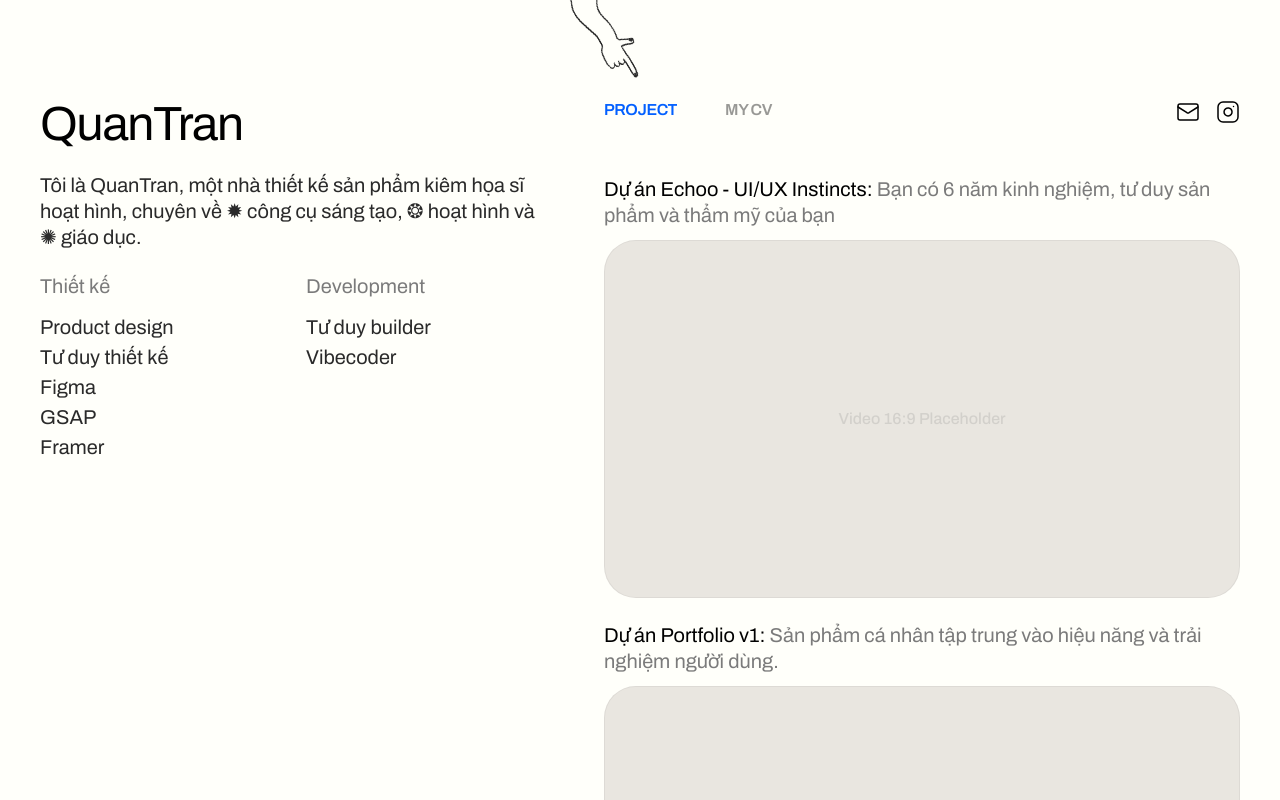
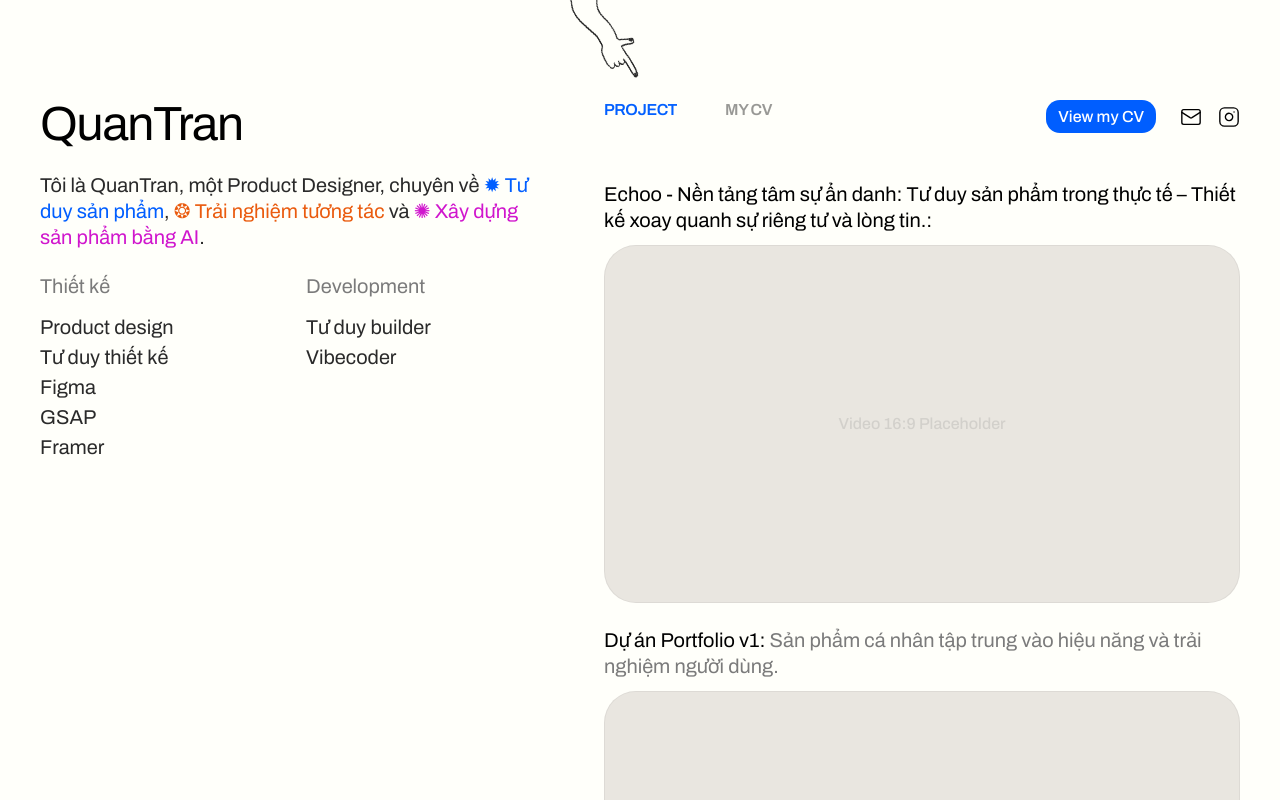
Before and after one commit to nomnom58/quans-port-2, a React (Vite) app: page /v2 in a window 1280 px wide. Shown: the top 800 px of the page. Built offline with nearby package versions, Linux system fonts and the light colour scheme.

Commit message:
thêm button view cv vào navigation

```diff
--- a/src/HomeV2.tsx
+++ b/src/HomeV2.tsx
@@ -47,9 +47,17 @@ export default function HomeV2() {
       {/* Container chính: Bỏ overflow-hidden để không cắt cánh tay */}
       <div className="mx-auto px-4 lg:px-[40px] max-w-full">
 
-        {/* Mobile Header (top 100px) */}
-        <header className="lg:hidden h-[100px] flex items-end pb-4 mb-8">
+        {/* Mobile Header */}
+        <header className="lg:hidden flex flex-col gap-6 pt-12 mb-8">
           <Navigation activeTab={activeTab} setActiveTab={setActiveTab} isMobile />
+          <div className="flex flex-wrap items-center gap-4">
+            <SocialLinks
+              email={email}
+              showMailTooltip={showMailTooltip}
+              handleCopyMail={handleCopyMail}
+              cvUrl="https://drive.google.com/drive/u/0/folders/0ByKnjKg49xuZQVFEOFZiYmhyN2c?resourcekey=0-GL2DY6N06GwWT3AHFq9Lpg"
+            />
+          </div>
         </header>
 
         <div className="flex flex-col lg:flex-row min-h-screen">
@@ -62,7 +70,7 @@ export default function HomeV2() {
 
             <div className="space-y-[24px] flex flex-col">
               <p className="text-[20px] font-normal leading-[1.3] text-[#2A2A2A]">
-                Tôi là QuanTran, một nhà thiết kế sản phẩm kiêm họa sĩ hoạt hình, chuyên về ✹ công cụ sáng tạo, ❂ hoạt hình và ✺ giáo dục.
+                Tôi là QuanTran, một Product Designer, chuyên về <span className="text-[#005EFF]">✹ Tư duy sản phẩm</span>, <span className="text-[#EA5B0E]">❂ Trải nghiệm tương tác</span> và <span className="text-[#D016CD]">✺ Xây dựng sản phẩm bằng AI</span>.
               </p>
 
               <div className="grid grid-cols-2 gap-8">
@@ -93,29 +101,12 @@ export default function HomeV2() {
             {/* Desktop Navigation */}
             <nav className="hidden lg:flex justify-between items-start mb-12">
               <Navigation activeTab={activeTab} setActiveTab={setActiveTab} />
-              <div className="flex gap-4">
-                <div className="relative">
-                  <button
-                    onClick={handleCopyMail}
-                    className="hover:scale-110 transition-transform focus:outline-none"
-                  >
-                    <Mail size={24} strokeWidth={1.5} />
-                  </button>
-                  {showMailTooltip && (
-                    <div className="absolute -bottom-10 left-1/2 -translate-x-1/2 whitespace-nowrap bg-black text-white text-[12px] px-3 py-1 rounded-md animate-in fade-in zoom-in duration-200">
-                      copied mail {email}
-                    </div>
-                  )}
-                </div>
-                <a
-                  href="https://www.instagram.com/quan.pixel/"
-                  target="_blank"
-                  rel="noopener noreferrer"
-                  className="hover:scale-110 transition-transform"
-                >
-                  <Instagram size={24} strokeWidth={1.5} />
-                </a>
-              </div>
+              <SocialLinks
+                email={email}
+                showMailTooltip={showMailTooltip}
+                handleCopyMail={handleCopyMail}
+                cvUrl="https://drive.google.com/drive/u/0/folders/0ByKnjKg49xuZQVFEOFZiYmhyN2c?resourcekey=0-GL2DY6N06GwWT3AHFq9Lpg"
+              />
             </nav>
 
             {/* TAB CONTENT: PROJECTS */}
@@ -123,8 +114,7 @@ export default function HomeV2() {
               <div className="animate-in fade-in slide-in-from-bottom-4 duration-500">
                 <section className="space-y-[24px]">
                   <ProjectItem
-                    title="Dự án Echoo - UI/UX Instincts"
-                    description="Bạn có 6 năm kinh nghiệm, tư duy sản phẩm và thẩm mỹ của bạn"
+                    title="Echoo - Nền tảng tâm sự ẩn danh: Tư duy sản phẩm trong thực tế – Thiết kế xoay quanh sự riêng tư và lòng tin."
                   />
                   <ProjectItem
                     title="Dự án Portfolio v1"
@@ -233,6 +223,49 @@ export default function HomeV2() {
   );
 }
 
+function SocialLinks({ email, showMailTooltip, handleCopyMail, cvUrl }: {
+  email: string,
+  showMailTooltip: boolean,
+  handleCopyMail: () => void,
+  cvUrl: string
+}) {
+  return (
+    <div className="flex flex-wrap items-center gap-4 sm:gap-6">
+      <a
+        href={cvUrl}
+        target="_blank"
+        rel="noopener noreferrer"
+        className="px-[12px] py-[7px] bg-[#005EFF] text-white rounded-[14px] text-[16px] font-medium hover:opacity-80 transition-all"
+      >
+        View my CV
+      </a>
+      <div className="flex items-center gap-4">
+        <div className="relative">
+          <button
+            onClick={handleCopyMail}
+            className="hover:scale-110 transition-transform focus:outline-none flex items-center"
+          >
+            <Mail size={22} strokeWidth={1.5} />
+          </button>
+          {showMailTooltip && (
+            <div className="absolute -bottom-10 left-1/2 -translate-x-1/2 whitespace-nowrap bg-black text-white text-[12px] px-3 py-1 rounded-md animate-in fade-in zoom-in duration-200 z-50">
+              copied mail {email}
+            </div>
+          )}
+        </div>
+        <a
+          href="https://www.instagram.com/quan.pixel/"
+          target="_blank"
+          rel="noopener noreferrer"
+          className="hover:scale-110 transition-transform flex items-center"
+        >
+          <Instagram size={22} strokeWidth={1.5} />
+        </a>
+      </div>
+    </div>
+  );
+}
+
 // Sub-component for Navigation with the Finger Pointer logic
 function Navigation({ activeTab, setActiveTab, isMobile }: { activeTab: string, setActiveTab: (t: 'project' | 'cv') => void, isMobile?: boolean }) {
   return (
@@ -324,25 +357,21 @@ function OtherProjectCard({ title, year, description, logo, caseStudy = "In prog
           <img src={logo} alt={title} className="w-full h-full object-contain" />
         </div>
         <div className="flex flex-col">
-          <h4 className={`text-[18px] font-medium leading-none mb-1 ${
-            isKOC ? 'text-[#0D65F2]' : isTitan ? 'text-[#3E2F0C]' : (isDimuadi || isDeFarm || isChozoi) ? 'text-[#FFFFFF]' : isBefitter ? 'text-[#A62900]' : 'text-[#000000]'
+          <h4 className={`text-[18px] font-medium leading-none mb-1 ${isKOC ? 'text-[#0D65F2]' : isTitan ? 'text-[#3E2F0C]' : (isDimuadi || isDeFarm || isChozoi) ? 'text-[#FFFFFF]' : isBefitter ? 'text-[#A62900]' : 'text-[#000000]'
             }`}>{title}</h4>
-          <span className={`text-[16px] font-normal ${
-            isKOC ? 'text-[#0D65F2]/75' : isTitan ? 'text-[#3E2F0C]/75' : (isDimuadi || isDeFarm || isChozoi) ? 'text-[#FFFFFF]/75' : isBefitter ? 'text-[#A62900]/75' : 'text-[#7B7B7B]'
+          <span className={`text-[16px] font-normal ${isKOC ? 'text-[#0D65F2]/75' : isTitan ? 'text-[#3E2F0C]/75' : (isDimuadi || isDeFarm || isChozoi) ? 'text-[#FFFFFF]/75' : isBefitter ? 'text-[#A62900]/75' : 'text-[#7B7B7B]'
             }`}>{year}</span>
         </div>
       </div>
 
       <div className="flex-1 flex flex-col justify-end">
         <div className="space-y-2">
-          <p className={`text-[16px] leading-[1.3] mb-2 ${
-            isKOC ? 'text-[#0D65F2]' : isTitan ? 'text-[#3E2F0C]' : (isDimuadi || isDeFarm || isChozoi) ? 'text-[#FFFFFF]' : isBefitter ? 'text-[#A62900]' : 'text-[#2A2A2A]'
+          <p className={`text-[16px] leading-[1.3] mb-2 ${isKOC ? 'text-[#0D65F2]' : isTitan ? 'text-[#3E2F0C]' : (isDimuadi || isDeFarm || isChozoi) ? 'text-[#FFFFFF]' : isBefitter ? 'text-[#A62900]' : 'text-[#2A2A2A]'
             }`}>
             {description}
           </p>
           <div className="space-y-2">
-            <div className={`inline-block px-[10px] py-[4px] ${
-              isKOC
+            <div className={`inline-block px-[10px] py-[4px] ${isKOC
               ? 'bg-[#C7DAEF] rounded-[100px] text-[14px] text-[#005DF2] font-medium'
               : isTitan
                 ? 'bg-[#ECE5DB] border border-[#C5B593] rounded-[100px] text-[14px] text-[#3E2F2D] font-medium'
@@ -359,8 +388,7 @@ function OtherProjectCard({ title, year, description, logo, caseStudy = "In prog
               Case study: {caseStudy}
             </div>
             <div className="block">
-              <div className={`inline-block px-[10px] py-[4px] ${
-                isKOC
+              <div className={`inline-block px-[10px] py-[4px] ${isKOC
                 ? 'bg-[#C7DAEF] rounded-[100px] text-[14px] text-[#005DF2] font-medium'
                 : isTitan
                   ? 'bg-[#ECE5DB] border border-[#C5B593] rounded-[100px] text-[14px] text-[#3E2F2D] font-medium'
```
Lines whose indentation alone changed are shown as unchanged.
